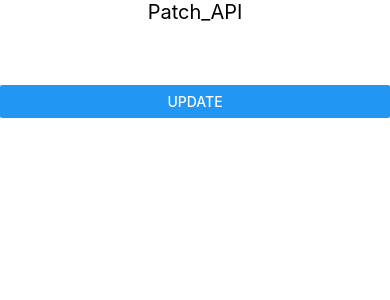
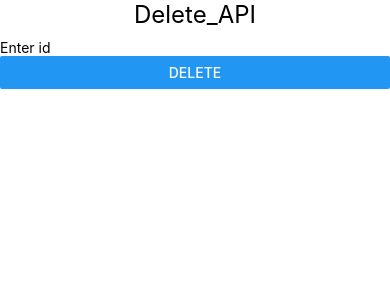
Before and after one commit to bhattk64/React-Native-Practice, a React Native app: screen / in a window 390 px wide. Shown: the top 300 px of the page. Built offline with nearby package versions, Linux system fonts and the light colour scheme.

Commit message:
learned to delete data using DELETE API method

```diff
--- a/App.jsx
+++ b/App.jsx
@@ -2,7 +2,8 @@
 // import {Text,View,Button}from 'react-native'
 // import First from './src/components/First'
 import {View} from 'react-native'
-import Patch_API from './src/components/Patch_API'
+// import Patch_API from './src/components/Patch_API'
+import Delete_API from './src/components/Delete_API'
 // import Put_API from './src/components/Put_API'
 // import Post_API from './src/components/Post_API'
 // import AlertExample from './src/components/AlertExample'
@@ -64,7 +65,8 @@
      {/* <GET_API/> */}
      {/* <Post_API/> */}
      {/* <Put_API/> */}
-     <Patch_API/>
+     {/* <Patch_API/> */}
+     <Delete_API/>
     </View>
 
 
--- a/json server/users.json
+++ b/json server/users.json
@@ -4,11 +4,6 @@
       "id": "1",
       "name": "John",
       "email": "nikhil@gmail.co"
-    },
-    {
-      "name": "hello",
-      "email": "hello@",
-      "id": "2"
     },
     {
       "id": "3",
--- /dev/null
+++ b/src/components/Delete_API.jsx
@@ -0,0 +1,30 @@
+import { View, Text, TextInput, Button, Alert } from 'react-native'
+import React, { useState } from 'react'
+import axios from 'axios'
+
+const Delete_API = () => {
+    const [id,setId]=useState()
+    const handleDelete = async()=>{
+        try {
+            const response= await axios.delete(`http://10.0.2.2:3000/users/${id}`)
+            Alert.alert('success','Data Deleted Success!!')
+            setId('')
+        } catch (error) {
+
+            Alert.alert('Error!!','Failed to delete')
+        }
+    }
+  return (
+    <View>
+      <Text style={{fontSize:24,marginBottom:10,textAlign:'center'}}>Delete_API</Text>
+      <TextInput
+      placeholder='Enter id'
+      value={id}
+      onChangeText={(value)=>setId(value)}
+      />
+      <Button title='Delete' onPress={handleDelete} />
+    </View>
+  )
+}
+
+export default Delete_API
```
